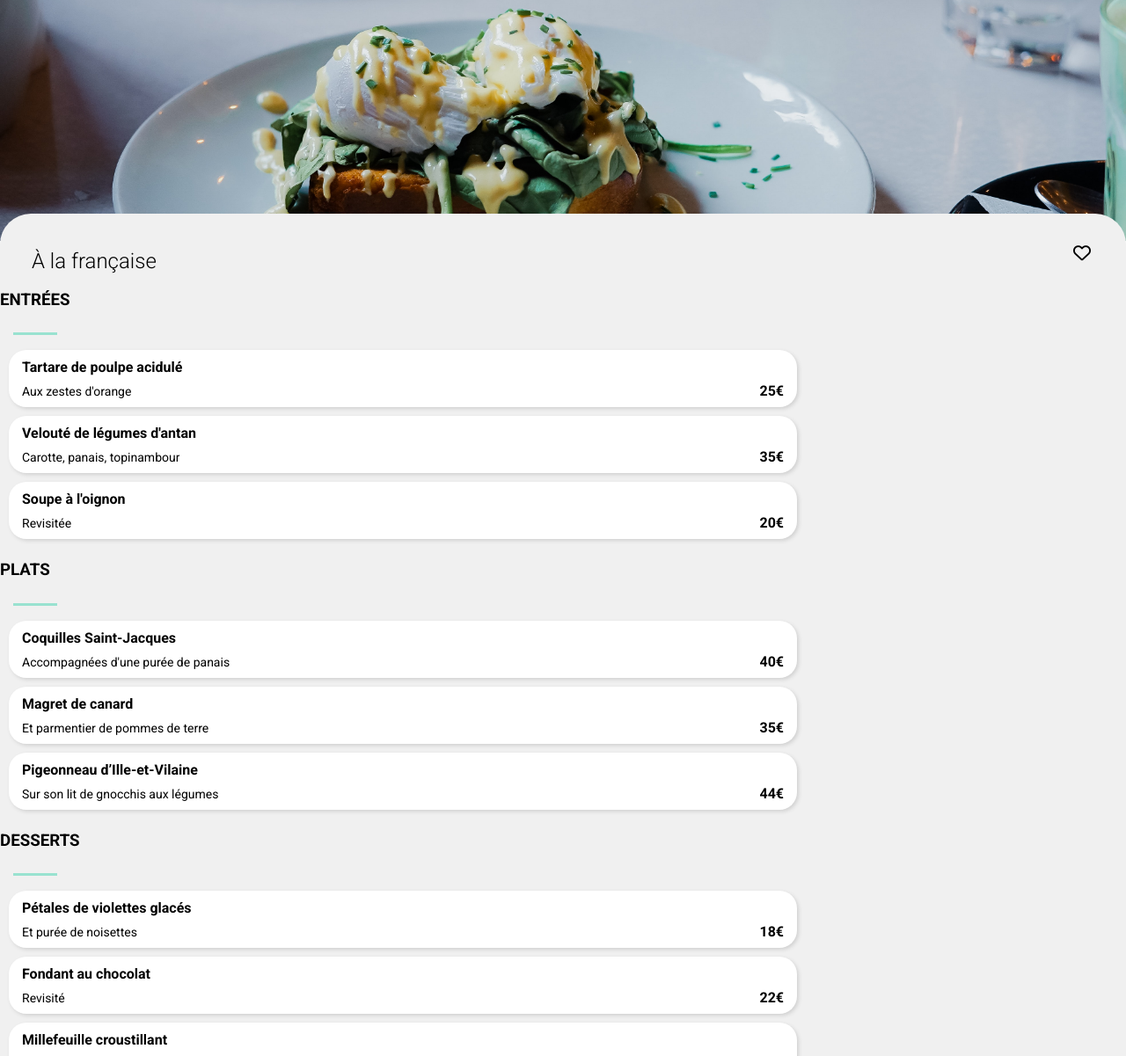
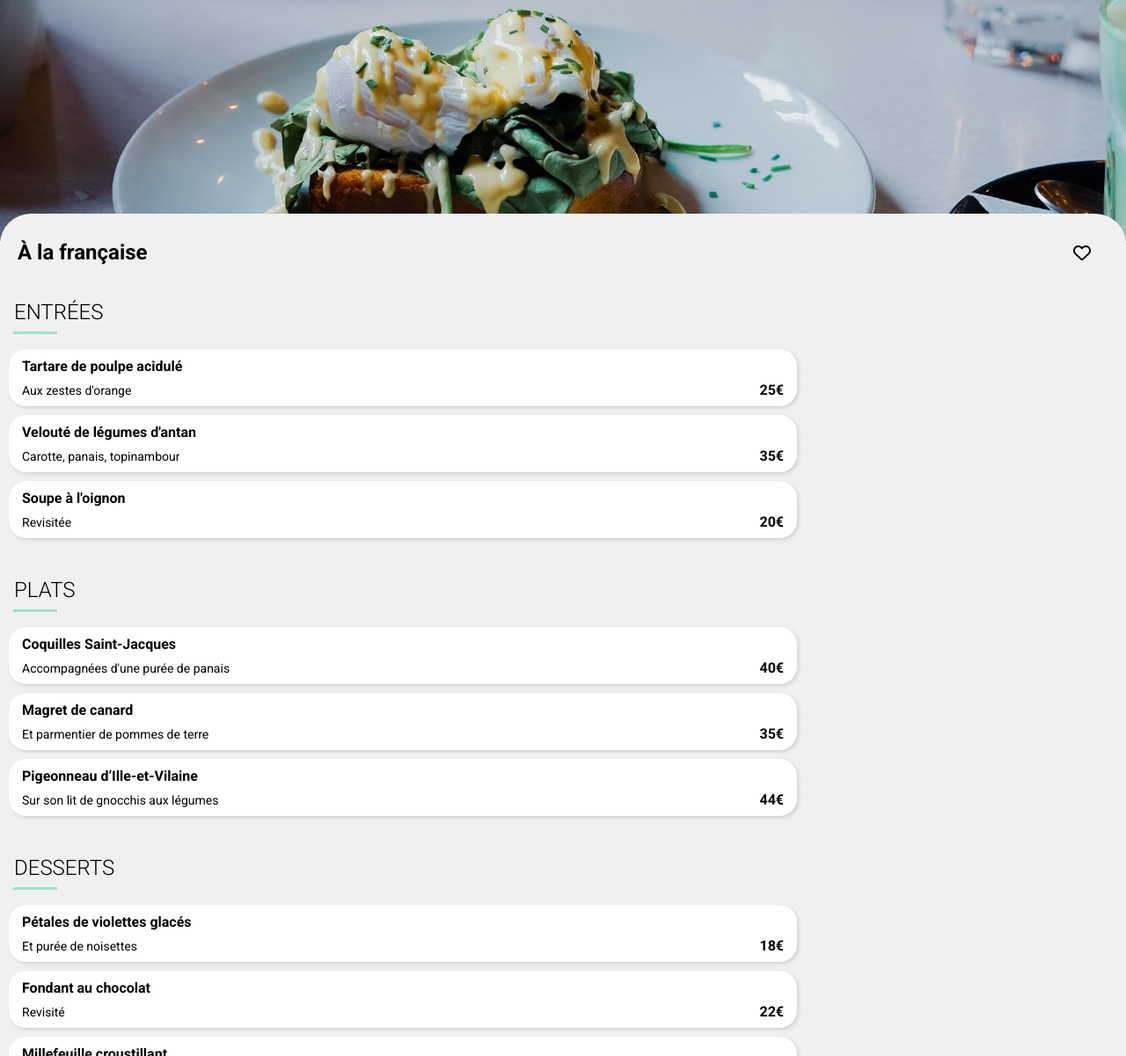
Before and after one commit to Yradouani/YasmineRadouani_3_20062021, a website: page menu_a_la_francaise.html in a window 1280 px wide. Shown: the part 160-1361 px from the top of the page at 88% size. Drawn offline with Linux system fonts and the light colour scheme; a web font is replaced by a local one.

Commit message:
remplacement des h3 par des h2

```diff
--- a/menu_a_la_francaise.html
+++ b/menu_a_la_francaise.html
@@ -28,12 +28,12 @@
 
         <section>
             <div id="dishes-cards__header">
-                <h2>À la française</h2>
+                <h1>À la française</h1>
                 <div class="heart_icon_container">
                     <span class="heart_icon" id= "heart_icon_restaurant"><i class="far fa-heart"></i></span>
                 </div>
             </div>
-            <h3>ENTRÉES</h3>
+            <h2>ENTRÉES</h2>
             <div class="line_bellow"><hr></div>
                 <div class="dishes_cards dishes_cards1">
                     <div class="dishes_cards__container">
@@ -72,7 +72,7 @@
                     </div>
                 </div>
 
-            <h3>PLATS</h3>
+            <h2>PLATS</h2>
             <div class="line_bellow"><hr></div>
             <div class="dishes_cards dishes_cards4">
                 <div class="dishes_cards__container">
@@ -110,7 +110,7 @@
                     <i class="fas fa-check-circle check_icon"></i>
                 </div>
             </div>
-            <h3>DESSERTS</h3>
+            <h2>DESSERTS</h2>
             <div class="line_bellow"><hr></div>
             <div class="dishes_cards dishes_cards7">
                 <div class="dishes_cards__container">
```
